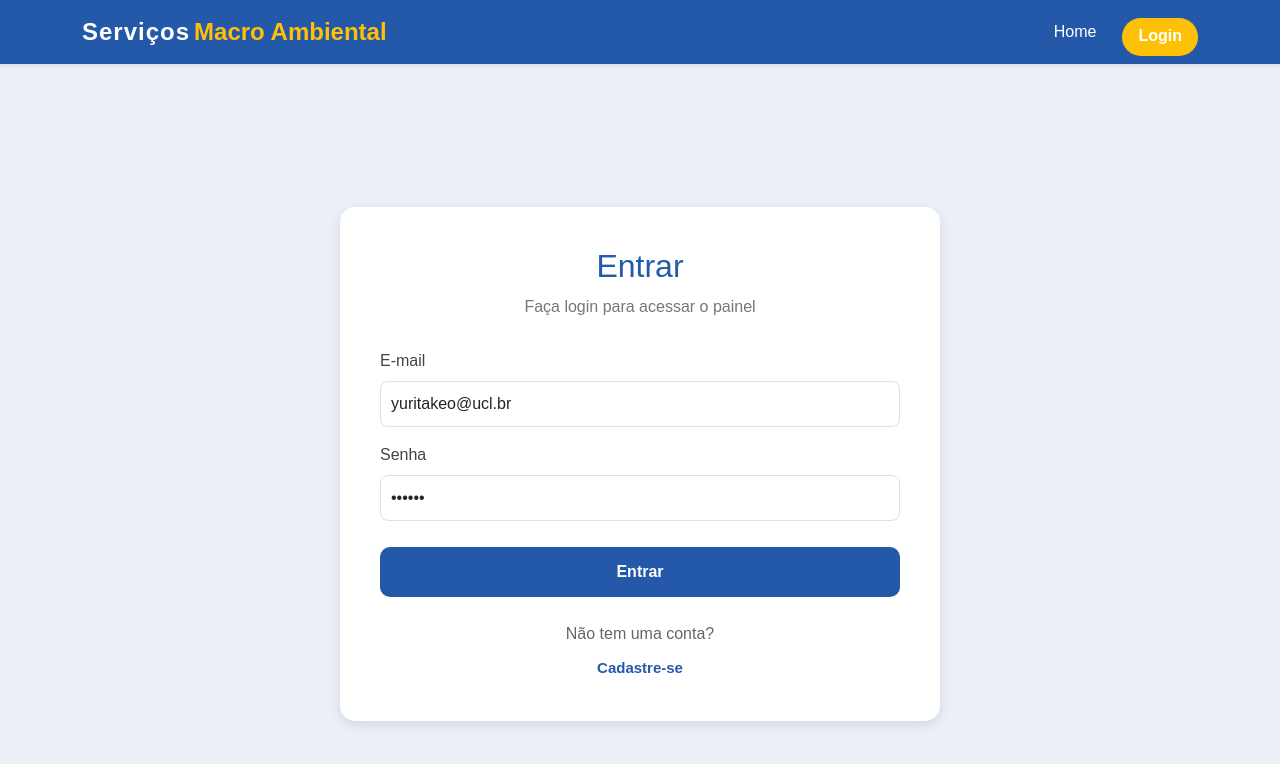
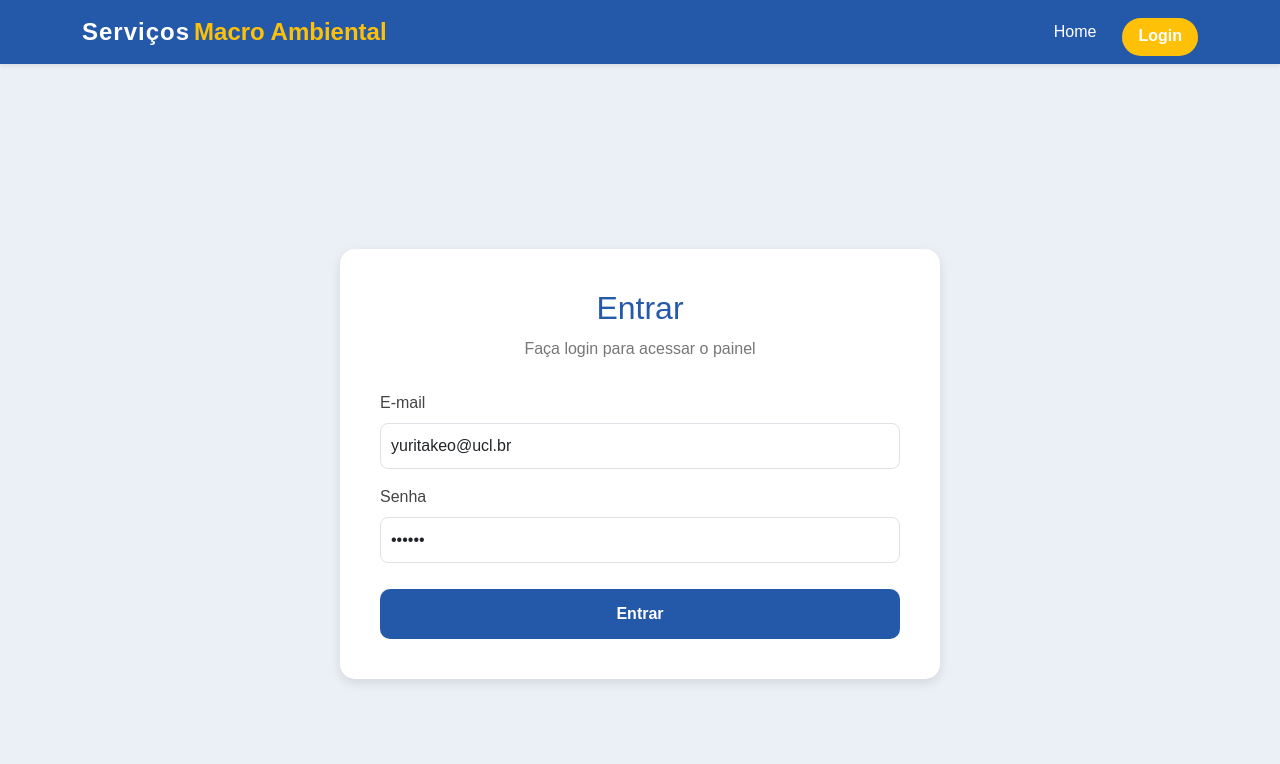
Before and after one commit to ambientmacro/macro-app-frota, a React (Vite) app: page /login in a window 1280 px wide. Shown: the top 764 px of the page. Built offline with nearby package versions, Linux system fonts and the light colour scheme; no server answers.

Commit message:
TIRANDO A OPÇÃO DE SE CADASTRAR PUBLICAMENTE

```diff
--- a/src/pages/public/Login.tsx
+++ b/src/pages/public/Login.tsx
@@ -227,7 +227,8 @@ const Login = () => {
           </button>
         </form>
 
-        <div style={{ marginTop: '25px', textAlign: 'center' }}>
+        {/* TIRANDO A OPÇÃO DE SE CADASTRAR PUBLICAMENTE */}
+        {/* <div style={{ marginTop: '25px', textAlign: 'center' }}>
           <span style={{ color: '#666' }}>
             {isLogin ? 'Não tem uma conta?' : 'Já possui uma conta?'}
           </span>
@@ -246,7 +247,7 @@ const Login = () => {
           >
             {isLogin ? 'Cadastre-se' : 'Fazer login'}
           </button>
-        </div>
+        </div> */}
       </div>
     </div>
   );
```
